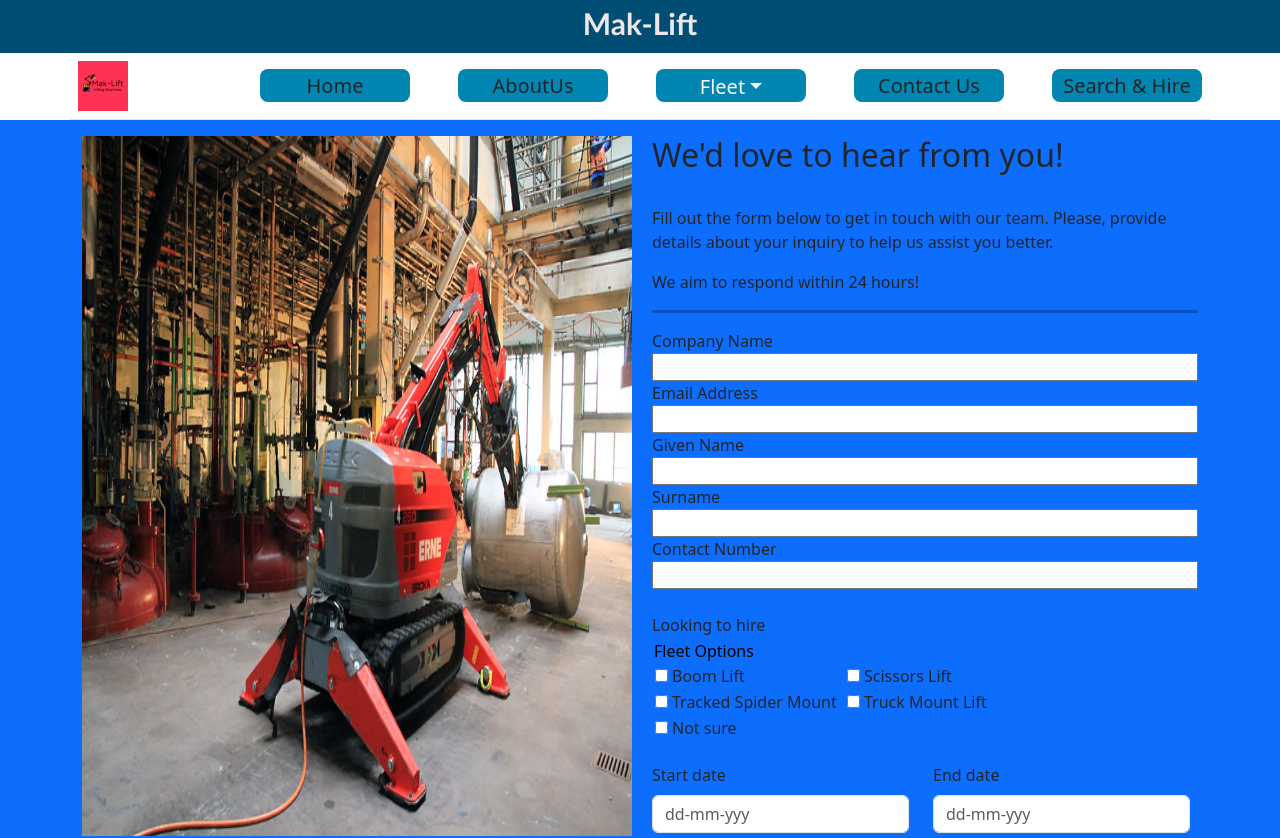
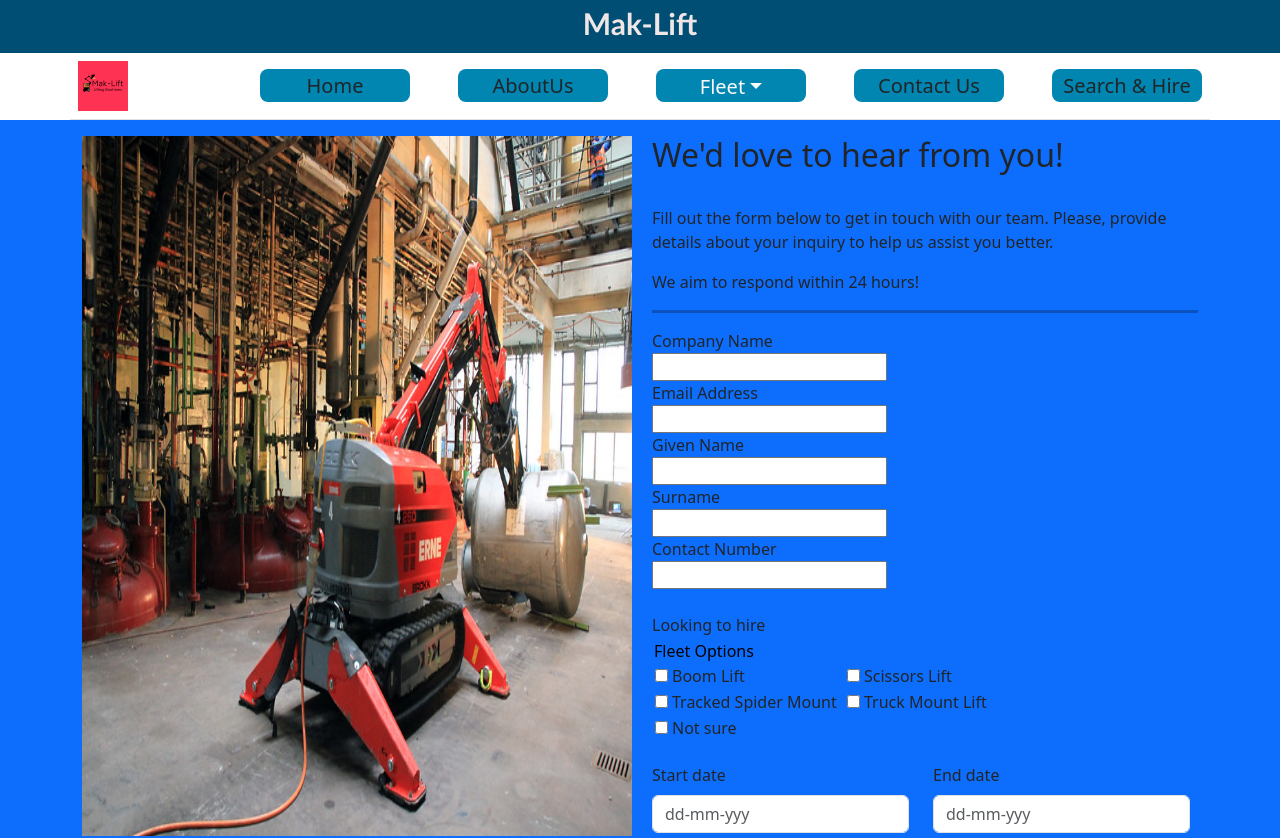
Before and after one commit to nikomakr/mak-lift, a React (Vite) app: page /contactUs in a window 1280 px wide. Shown: the top 838 px of the page. Built offline with nearby package versions, Linux system fonts and the light colour scheme.

Commit message:
managing form state, validation and error messaging

```diff
--- a/src/components/form/index.jsx
+++ b/src/components/form/index.jsx
@@ -1,46 +1,79 @@
 import React from 'react';
-import { useFormik } from 'formik';
-import * as Yup from 'yup'
+import { Formik, Form, Field, ErrorMessage } from 'formik';
+import * as Yup from 'yup';
 import CheckboxForm from '../checkboxForm';
 
-
-function Form () {
-  const formik = useFormik({
-    initialValues:{
-      companyname:'',
-      email:'',
-      givenname:'',
-      surname:'',
-      contact:'',
-      subject:'',
-      message:'',
-    }
-  })
-  console.log('Form values', formik.values)
-  return (
-    <>
-    <form style={{ display: 'flex', flexDirection: 'column', alignItems: 'flex-center' }}>
-      <label htmlFor='companyname'>Company Name</label>
-      <input type="text" id='companyname' name="companyname" onChange={formik.handleChange} value={formik.values.name} required />
-      <label htmlFor='email address'>Email Address</label>
-      <input type="text" id='email' name="email" required />
-      <label htmlFor='givenname'>Given Name</label>
-      <input type="text" id='givenname' name="givenname" required />
-      <label htmlFor='surname'>Surname</label>
-      <input type="text" id="surname" name="surname" required />
-      <label htmlFor='contact'>Contact Number</label>
-      <input type="text" id="Contact" name="contact" required />
-      <br />
-      <label htmlFor='hire'>Looking to hire</label>
-      <CheckboxForm/>
-      <label htmlFor='Subject'>Subject</label>
-      <input type="text" id="Subject" name="subject" required />
-      <label htmlFor='message'>Message</label>
-      <textarea name="message" cols="30" rows="10"></textarea>
-    </form>
-    <button type='submit'>Submit</button>
-    </>
-  );
+const initialValues = {
+  companyname: '',
+  email: '',
+  givenname: '',
+  surname: '',
+  contact: '',
+  subject: '',
+  message: '',
 };
 
-export default Form;
+const onSubmit = values => {
+  console.log('Form data', values);
+};
+
+const validationSchema = Yup.object({
+  companyname: Yup.string().required('Required!'),
+  email: Yup.string().email('Invalid email format').required('Required'),
+  givenname: Yup.string().required('Required'),
+  surname: Yup.string().required('Required'),
+  contact: Yup.string().required('Required'),
+});
+
+function MyForm() {
+  return (
+    <Formik
+      initialValues={initialValues}
+      validationSchema={validationSchema}
+      onSubmit={onSubmit}
+    >
+      <Form
+        style={{
+          display: 'flex',
+          flexDirection: 'column',
+          alignItems: 'start',
+        }}
+      >
+        <label htmlFor='companyname'>Company Name</label>
+        <Field type='text' id='companyname' name='companyname' />
+        <ErrorMessage name='companyname' component='div' />
+
+        <label htmlFor='email'>Email Address</label>
+        <Field type='text' id='email' name='email' />
+        <ErrorMessage name='email' component='div' />
+
+        <label htmlFor='givenname'>Given Name</label>
+        <Field type='text' id='givenname' name='givenname' />
+        <ErrorMessage name='givenname' component='div' />
+
+        <label htmlFor='surname'>Surname</label>
+        <Field type='text' id='surname' name='surname' />
+        <ErrorMessage name='surname' component='div' />
+
+        <label htmlFor='contact'>Contact Number</label>
+        <Field type='text' id='contact' name='contact' />
+        <ErrorMessage name='contact' component='div' />
+
+        <br />
+
+        <label htmlFor='hire'>Looking to hire</label>
+        <CheckboxForm />
+
+        <label htmlFor='subject'>Subject</label>
+        <Field type='text' id='subject' name='subject' />
+
+        <label htmlFor='message'>Message</label>
+        <Field as='textarea' name='message' cols='30' rows='10' />
+
+        <button type='submit'>Submit</button>
+      </Form>
+    </Formik>
+  );
+}
+
+export default MyForm;
--- /dev/null
+++ b/src/components/form/style.css
@@ -0,0 +1,6 @@
+.error{
+    color:red
+}
+.form-control{
+    margin: 20px;
+}
--- a/src/pages/contactUs/index.jsx
+++ b/src/pages/contactUs/index.jsx
@@ -1,3 +1,4 @@
+import MyForm from '../../components/form';
 import Form from '../../components/form'
 import Image from '../../components/Image'
 import "./style.css";
@@ -21,7 +22,7 @@ const ContactUs = () => {
                <hr/>
 
                 {/* create the form */}
-               <Form/>
+               <MyForm/>
 
                     </div>
 
```
